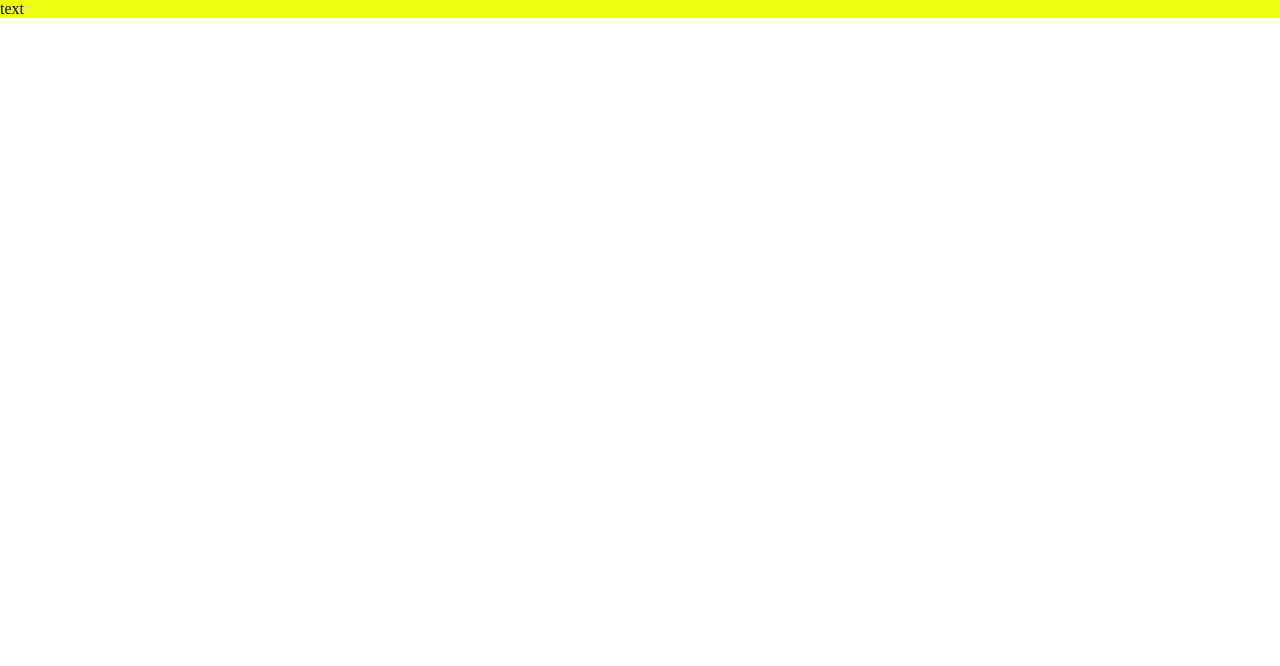
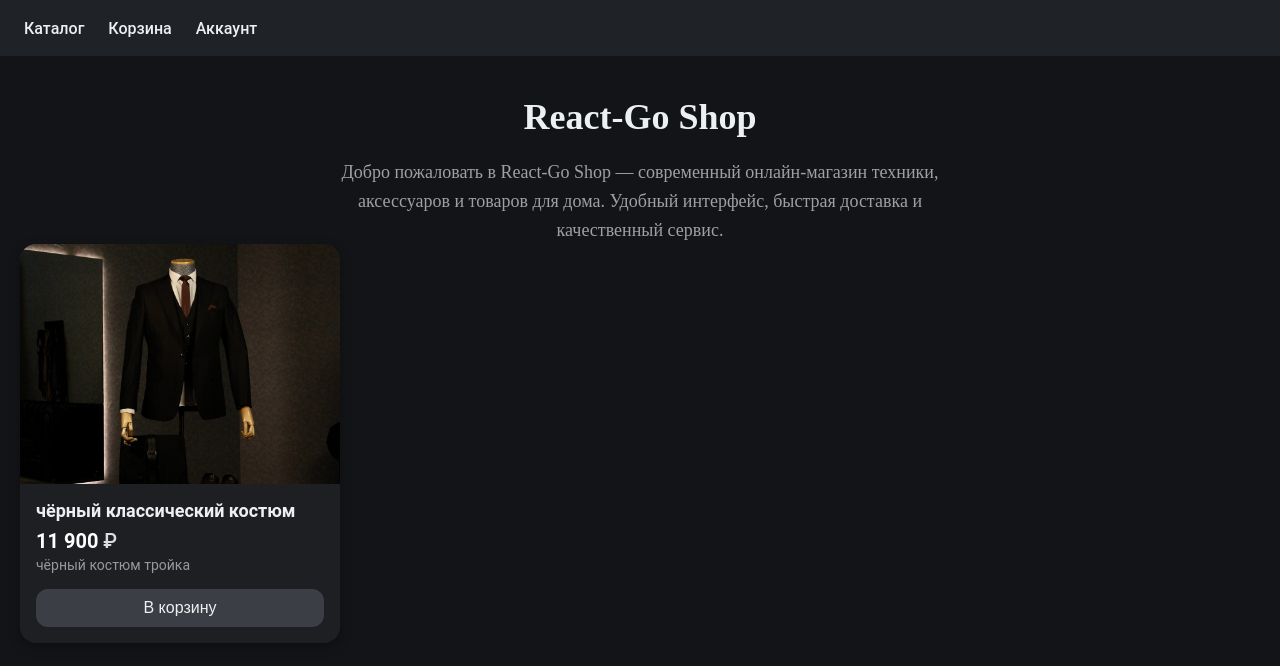
Before and after one commit to Bobr-Lord/react-go-shop, a React (Create React App) app in the folder frontend/: page / in a window 1280 px wide. Shown: the top 666 px of the page. Built offline with nearby package versions, Linux system fonts and the light colour scheme.

Commit message:
added navbar

```diff
--- a/frontend/src/App.js
+++ b/frontend/src/App.js
@@ -1,9 +1,12 @@
 import './styles/App.css'
+import Main from "./pages/Main/Main";
+import Navbar from "./componends/UI/Navbar/Navbar";
 
 export default function App() {
   return (
     <div className="App">
-      text
+        <Navbar />
+        <Main/>
     </div>
   );
 }
--- /dev/null
+++ b/frontend/src/componends/UI/Navbar/Navbar.jsx
@@ -0,0 +1,14 @@
+import React from 'react';
+import cl from './Navbar.module.css';
+
+const Navbar = () => {
+    return (
+        <div className={cl.navbar}>
+            <span className={cl.navbarItem}>Каталог</span>
+            <span className={cl.navbarItem}>Корзина</span>
+            <span className={cl.navbarItem}>Аккаунт</span>
+        </div>
+    );
+};
+
+export default Navbar;
--- /dev/null
+++ b/frontend/src/componends/UI/Navbar/Navbar.module.css
@@ -0,0 +1,21 @@
+.navbar {
+    display: flex;
+    align-items: center;
+    padding: 0 24px;
+    height: 56px;
+    background-color: #1f2227; /* тёмно-серый, не сливается с фоном */
+    gap: 24px;
+    font-family: 'Roboto', sans-serif;
+}
+
+.navbarItem {
+    color: #ecf0f1;
+    font-size: 16px;
+    font-weight: 500;
+    cursor: pointer;
+    transition: color 0.3s ease;
+}
+
+.navbarItem:hover {
+    color: #1abc9c;
+}
--- /dev/null
+++ b/frontend/src/componends/UI/ProductCard/ProductCard.jsx
@@ -0,0 +1,19 @@
+import React from 'react';
+import cl from './ProductCard.module.css';
+import productImage from '../../../img/XXL.jpeg'; // путь к изображению
+
+const ProductCard = () => {
+    return (
+        <div className={cl.card}>
+            <img src={productImage} alt="Костюм" className={cl.image} />
+            <div className={cl.content}>
+                <h3 className={cl.title}>чёрный классический костюм</h3>
+                <p className={cl.price}>11 900 <span>₽</span></p>
+                <p className={cl.subtitle}>чёрный костюм тройка</p>
+                <button className={cl.button}>В корзину</button>
+            </div>
+        </div>
+    );
+};
+
+export default ProductCard;
--- /dev/null
+++ b/frontend/src/componends/UI/ProductCard/ProductCard.module.css
@@ -0,0 +1,67 @@
+.card {
+    width: 320px;
+    background-color: #1e1f22;
+    border-radius: 16px;
+    overflow: hidden;
+    color: #ecf0f1;
+    font-family: 'Roboto', sans-serif;
+    box-shadow: 0 4px 12px rgba(0, 0, 0, 0.3);
+    transition: transform 0.2s ease;
+}
+
+.card:hover {
+    transform: translateY(-4px);
+}
+
+.image {
+    width: 100%;
+    height: 240px;
+    object-fit: cover;
+    display: block;
+}
+
+.content {
+    padding: 16px;
+    text-align: left;
+}
+
+.title {
+    font-size: 18px;
+    font-weight: 600;
+    margin-bottom: 8px;
+}
+
+.price {
+    font-size: 20px;
+    font-weight: 700;
+    color: #ffffff;
+    margin-bottom: 4px;
+}
+
+.price span {
+    font-weight: 500;
+    color: #dcdcdc;
+}
+
+.subtitle {
+    font-size: 14px;
+    color: #999999;
+    margin-bottom: 16px;
+}
+
+.button {
+    width: 100%;
+    padding: 10px 0;
+    border: none;
+    border-radius: 12px;
+    background-color: #3b3f45;
+    color: #ecf0f1;
+    font-size: 16px;
+    font-weight: 500;
+    cursor: pointer;
+    transition: background-color 0.3s ease;
+}
+
+.button:hover {
+    background-color: #50555c;
+}
--- /dev/null
+++ b/frontend/src/pages/Main/Main.jsx
@@ -0,0 +1,18 @@
+import React from 'react';
+import cl from './Main.module.css';
+import ProductCard from "../../componends/UI/ProductCard/ProductCard";
+
+const Main = () => {
+    return (
+        <div className={cl.main}>
+            <h1 className={cl.title}>React-Go Shop</h1>
+            <p className={cl.description}>
+                Добро пожаловать в React-Go Shop — современный онлайн-магазин техники, аксессуаров и товаров для дома.
+                Удобный интерфейс, быстрая доставка и качественный сервис.
+            </p>
+            <ProductCard/>
+        </div>
+    );
+};
+
+export default Main;
--- /dev/null
+++ b/frontend/src/pages/Main/Main.module.css
@@ -0,0 +1,22 @@
+.main {
+    padding: 40px 20px;
+    text-align: center;
+    background-color: #121417; /* почти чёрный */
+    min-height: calc(100vh - 56px);
+    color: #ecf0f1;
+}
+
+.title {
+    font-size: 36px;
+    font-weight: 700;
+    margin-bottom: 20px;
+}
+
+.description {
+    font-size: 18px;
+    font-weight: 400;
+    max-width: 600px;
+    margin: 0 auto;
+    color: #a0a0a0;
+    line-height: 1.6;
+}
--- a/frontend/src/styles/App.css
+++ b/frontend/src/styles/App.css
@@ -3,7 +3,3 @@
     margin: 0;
     padding: 0;
 }
-
-.App {
-    background-color: #f0ff0f;
-}
```
Also changed, not shown: frontend/src/img/XXL.jpeg (added).
